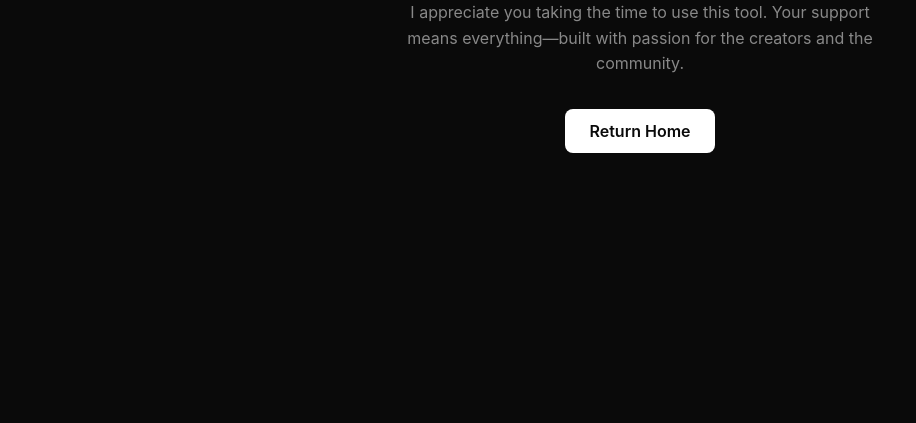
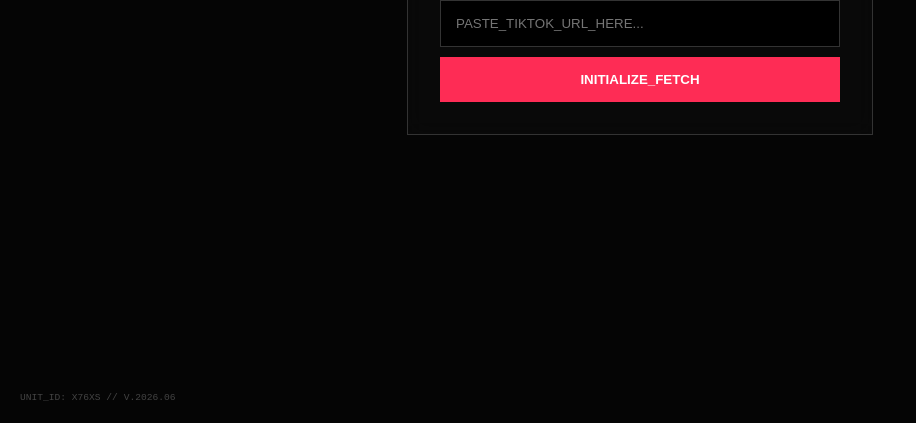
Before and after one commit to hdhdhdhddhhs/tktkvideo, a website: page index.html in a window 1280 px wide. Shown: the part 377-800 px from the top of the page, without its empty margins (0-916 px from the left). Drawn offline with Linux system fonts and the light colour scheme.

Commit message:
Update index.html

```diff
--- a/index.html
+++ b/index.html
@@ -2,62 +2,49 @@
 <html lang="en">
 <head>
   <meta charset="UTF-8">
-  <meta name="viewport" content="width=device-width, initial-scale=1.0">
-  <title>Thank You</title>
+  <title>TKTK // COMMAND CENTER</title>
   <style>
-    :root {
-      --bg: #0a0a0a;
-      --text: #ffffff;
-      --accent: #fe2c55;
-      --muted: #888888;
-    }
-    body {
-      background: var(--bg);
-      color: var(--text);
-      font-family: -apple-system, BlinkMacSystemFont, "Segoe UI", Roboto, sans-serif;
-      display: flex;
-      justify-content: center;
-      align-items: center;
-      min-height: 100vh;
-      margin: 0;
-      text-align: center;
-    }
-    .container {
-      max-width: 500px;
-      padding: 2rem;
-    }
-    h1 {
-      font-size: 3rem;
-      font-weight: 800;
-      letter-spacing: -2px;
-      margin-bottom: 1rem;
-    }
-    span { color: var(--accent); }
-    p {
-      color: var(--muted);
-      line-height: 1.6;
-      margin-bottom: 2rem;
-    }
-    .btn {
-      display: inline-block;
-      padding: 12px 24px;
-      background: var(--text);
-      color: var(--bg);
-      text-decoration: none;
-      border-radius: 8px;
-      font-weight: 600;
-      transition: opacity 0.2s;
-    }
-    .btn:hover { opacity: 0.8; }
+    :root { --bg: #050505; --accent: #fe2c55; --cyan: #25f4ee; --border: #333; }
+    body { background: var(--bg); color: white; font-family: 'Courier New', Courier, monospace; display: flex; justify-content: center; align-items: center; min-height: 100vh; margin: 0; text-transform: uppercase; }
+    .card { width: 400px; padding: 2rem; border: 1px solid var(--border); background: rgba(255,255,255,0.02); backdrop-filter: blur(10px); }
+    .header { font-size: 0.6rem; color: var(--cyan); border: 1px solid var(--cyan); padding: 5px; margin-bottom: 2rem; text-align: center; }
+    input { width: 100%; background: #000; border: 1px solid var(--border); color: white; padding: 15px; box-sizing: border-box; margin-bottom: 10px; }
+    button { width: 100%; padding: 15px; background: var(--accent); border: none; color: white; font-weight: 800; cursor: pointer; transition: 0.3s; }
+    button:hover { box-shadow: 0 0 15px var(--accent); }
+    #result { display: none; margin-top: 20px; border-top: 1px solid var(--border); padding-top: 20px; }
+    .system-tag { position: fixed; bottom: 20px; left: 20px; font-size: 0.6rem; color: #444; }
   </style>
 </head>
 <body>
 
-<div class="container">
-  <h1>Thank <span>You.</span></h1>
-  <p>I appreciate you taking the time to use this tool. Your support means everything—built with passion for the creators and the community.</p>
-  <a href="/" class="btn">Return Home</a>
+<div class="card">
+  <div class="header">ENGINEERED BY ✦ X76XS</div>
+  <input type="text" id="url" placeholder="PASTE_TIKTOK_URL_HERE...">
+  <button id="fetchBtn" onclick="fetchVideo()">INITIALIZE_FETCH</button>
+  <div id="result">
+    <p id="metaTitle" style="font-size: 0.7rem; opacity: 0.6;"></p>
+    <button onclick="startDownload()" style="background: var(--cyan); color: black;">DOWNLOAD_STREAM</button>
+  </div>
 </div>
 
+<div class="system-tag">UNIT_ID: X76XS // V.2026.06</div>
+
+<script>
+  let videoUrl = "";
+  async function fetchVideo() {
+    const url = document.getElementById('url').value;
+    const btn = document.getElementById('fetchBtn');
+    btn.innerText = "PROCESSING_PACKETS...";
+    const res = await fetch('/api/fetch', { method: 'POST', headers: { 'Content-Type': 'application/json' }, body: JSON.stringify({ url }) });
+    const data = await res.json();
+    if(data.play) {
+      videoUrl = data.play;
+      document.getElementById('metaTitle').innerText = (data.title || "4K_STREAM_READY");
+      document.getElementById('result').style.display = 'block';
+    }
+    btn.innerText = "INITIALIZE_FETCH";
+  }
+  function startDownload() { window.location.href = `/api/download?url=${encodeURIComponent(videoUrl)}`; }
+</script>
 </body>
 </html>
```
